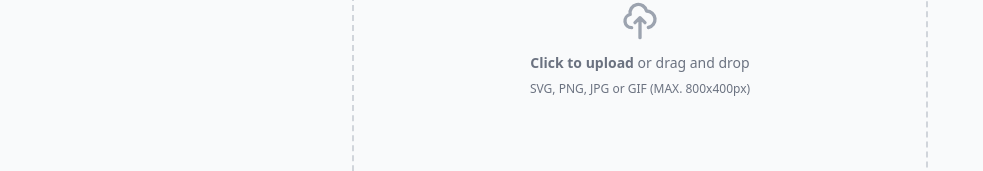
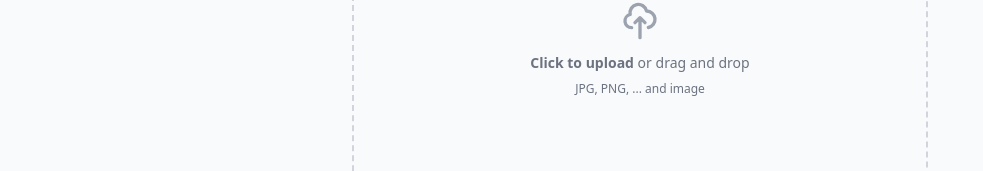
Before and after one commit to karianpour/image-web-crop, a SvelteKit app: page / in a window 1280 px wide. Shown: the part 349-520 px from the top of the page, without its empty margins (0-983 px from the left). Built offline with nearby package versions, Linux system fonts and the light colour scheme.

Commit message:
copy fix

```diff
--- a/src/components/ImageSelector.svelte
+++ b/src/components/ImageSelector.svelte
@@ -48,7 +48,7 @@
 					<span class="font-semibold">Click to upload</span> or drag and drop
 				</p>
 				<p class="text-xs text-gray-500 dark:text-gray-400">
-					SVG, PNG, JPG or GIF (MAX. 800x400px)
+					JPG, PNG, ... and image
 				</p>
 			</div>
 			<input
```
